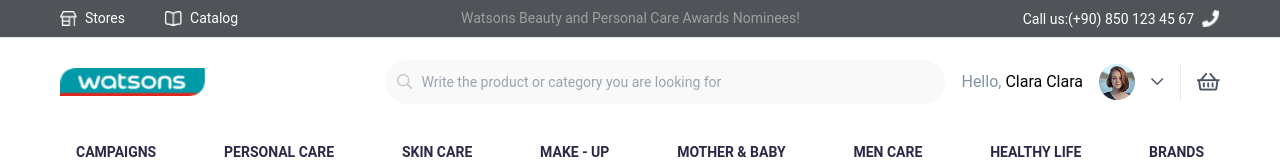
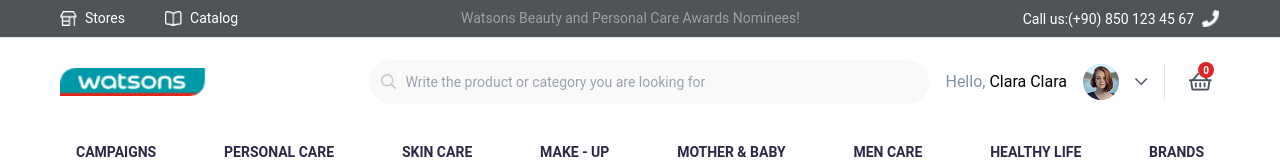
Before and after one commit to rukiyecnl/case-study, a Nuxt app: page / in a window 1280 px wide. Shown: the top 160 px of the page. Built offline with nearby package versions, Linux system fonts and the light colour scheme; no server answers.

Commit message:
basket value is added and add btn is active now

```diff
--- a/app/components/layout/HeaderSearch.vue
+++ b/app/components/layout/HeaderSearch.vue
@@ -1,7 +1,7 @@
 <script setup lang="ts">
     import logo from '~/assets/images/logo.png'
     import search from '~/assets/images/search.png'
-    import basket from '~/assets/images/basket.png'
+    import basketImg from '~/assets/images/basket.png'
     import hamburgerMenu from '~/assets/images/hamburgerMenu.png'
     import MenuModalVue from '../ui/MenuModal.vue'
     import downArrow from '~/assets/images/down.svg'
@@ -9,6 +9,8 @@
     import { ref } from 'vue'
 
     const isOpen = ref(false)
+
+    const basket = useState<any[]>('basket', () => [])
 </script>
 
 <template>
@@ -49,7 +51,16 @@
             </div>
 
             <NuxtLink to="/checkout">
-                <img :src="basket" alt="">
+                <div class="relative">
+                    <div
+                        class="absolute right-[6px] -top-[3px] w-[16px] h-[16px]
+                                rounded-full bg-red-600 text-white font-[700]
+                                flex items-center justify-center text-[10px]"
+                    >
+                        {{ basket.length }}
+                    </div>
+                    <img :src="basketImg" alt="" class="p-2">
+                </div>
             </NuxtLink>
 
             <button @click="isOpen = true"  class="md:hidden cursor-pointer">
--- a/app/components/ui/Card.vue
+++ b/app/components/ui/Card.vue
@@ -1,25 +1,24 @@
-<script setup>
+<script setup >
     import basketWhite from '~/assets/images/basketWhite.png'
     import view from '~/assets/images/view.png'
     import ButtonWithIconVue from '~/components/ui/ButtonWithIcon.vue'
     import SpinnerVue from './Spinner.vue'
 
-    defineProps({
-        basket: {
-            type: Array,
-            required: true
-        }
-    })
-
     const emit = defineEmits(['add-basket'])
 
     const { data, pending } = await useProducts()
+
     const loading = ref(true)
     if (data) { loading.value = false }
 
+    const basket = useState('basket', () => [])
+
+
     const addBasket = (product) => {
-        emit('add-basket', product)
+        basket.value.push(product)
+        console.log(basket.value.length);
     }
+
 </script>
 <template>
         <SpinnerVue v-if="loading" />
@@ -60,8 +59,19 @@
                             transition-opacity duration-300"
                     >
                         <div class="flex w-full justify-between bg-[#000000CC] py-[12px] px-[16px]">
-                            <ButtonWithIconVue :icon="view" class="xl:px-[16px] md:px-[8px]">Quick View</ButtonWithIconVue>
-                            <ButtonWithIconVue :icon="basketWhite" class="border-l-2 xl:px-[24px] md:px-[8px]">Add</ButtonWithIconVue>
+                            <ButtonWithIconVue
+                                :icon="view"
+                                class="xl:px-[16px] md:px-[8px]"
+                            >
+                                Quick View
+                            </ButtonWithIconVue>
+                            <ButtonWithIconVue
+                                @click="addBasket(product)"
+                                :icon="basketWhite"
+                                class="border-l-2 xl:px-[24px] md:px-[8px]"
+                            >
+                                Add
+                            </ButtonWithIconVue>
                         </div>
                     </div>
                 </div>
--- a/app/pages/index.vue
+++ b/app/pages/index.vue
@@ -11,20 +11,13 @@
         layout: 'default'
     })
 
-    const basket = ref([])
-
-    const handleAddBasket = (product) => {
-        basket.value.push(product)
-        console.log(basket.value[0]);
-
-    }
 </script>
 
 <template>
     <CollectionSlider />
     <div class="my-[40px]">
         <FeaturedTitleActionVue>Featured Products</FeaturedTitleActionVue>
-        <CardVue :basket="basket" @add-basket="handleAddBasket"/>
+        <CardVue />
         <NewsLetterSignUpVue />
         <div>
             <a href="#" class="md:hidden w-full cursor-pointer">
```
